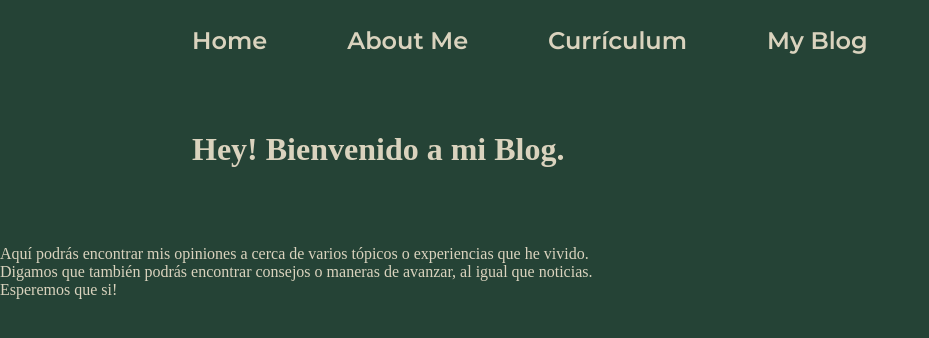
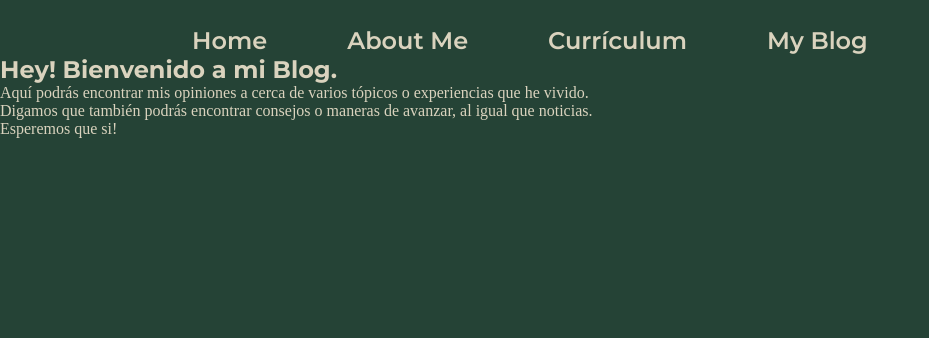
Before and after one commit to Jitsuwu/portafolio-web, a plain HTML site: page blog.html in a window 1280 px wide. Shown: the whole page, without its empty margins (0-929 px from the left). Drawn offline with Linux system fonts and the light colour scheme.

Commit message:
cambios en body work blog

```diff
--- a/blog.html
+++ b/blog.html
@@ -7,6 +7,7 @@
     <link rel="stylesheet" href="styles/style.css">
 </head>
 <body>
+
     <header class="header">
         <nav class="headerMenu">
             <a class="headerMenuLinks" href="index.html">
@@ -23,9 +24,8 @@
             </a>
         </nav>
     </header>
-</head>
-<body>
-    <h1 class="presentacion">
+
+    <h1 class="presentacionContenidoParrafo">
         Hey! Bienvenido a mi Blog.
     </h1>
     <p>
```
